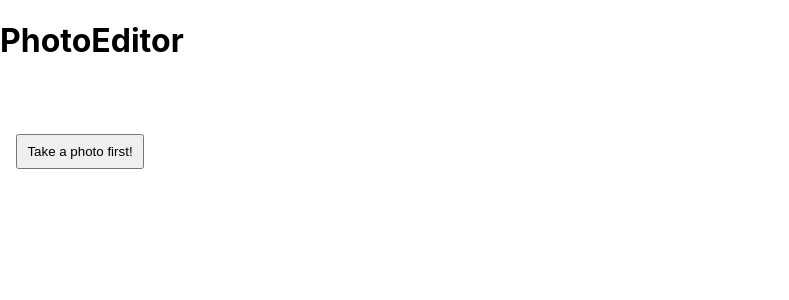
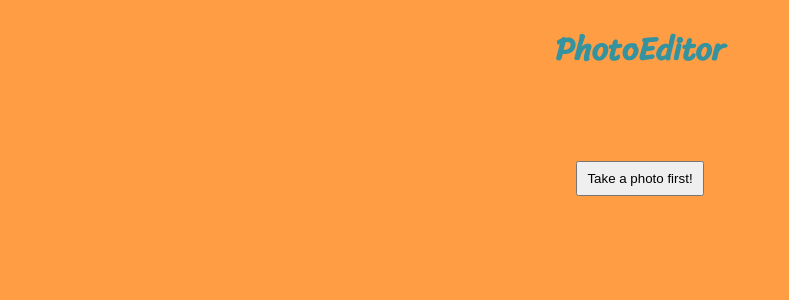
Before and after one commit to wmw123/fake-id-generator, a React (Create React App) app: page /photoeditor in a window 1280 px wide. Shown: the top 300 px of the page, without its empty margins (0-789 px from the left). Built offline with nearby package versions, Linux system fonts and the light colour scheme.

Commit message:
Styling aligned

```diff
--- a/src/index.css
+++ b/src/index.css
@@ -1,13 +1,14 @@
 body {
   margin: 0;
-  font-family: -apple-system, BlinkMacSystemFont, 'Segoe UI', 'Roboto', 'Oxygen',
-    'Ubuntu', 'Cantarell', 'Fira Sans', 'Droid Sans', 'Helvetica Neue',
+  font-family: -apple-system, BlinkMacSystemFont, "Segoe UI", "Roboto", "Oxygen",
+    "Ubuntu", "Cantarell", "Fira Sans", "Droid Sans", "Helvetica Neue",
     sans-serif;
   -webkit-font-smoothing: antialiased;
   -moz-osx-font-smoothing: grayscale;
+  background-color: #ff9d45;
 }
 
 code {
-  font-family: source-code-pro, Menlo, Monaco, Consolas, 'Courier New',
+  font-family: source-code-pro, Menlo, Monaco, Consolas, "Courier New",
     monospace;
 }
--- a/src/pages/PassportEditor.css
+++ b/src/pages/PassportEditor.css
@@ -1,12 +1,11 @@
 .passport-container {
   width: 100vw;
   height: 100vh;
-  background-color: #eee;
   display: flex;
   flex-direction: column;
   justify-content: center;
   align-items: center;
-  font-family: 'Sriracha', cursive;
+  font-family: "Sriracha", cursive;
   color: #00728f;
 }
 
@@ -109,7 +108,7 @@ figure {
 }
 
 figure.front {
-  background: url('../img/world.png');
+  background: url("../img/world.png");
   background-repeat: no-repeat;
   background-position: center;
   transform: rotate(90deg);
--- a/src/pages/PhotoEditor.jsx
+++ b/src/pages/PhotoEditor.jsx
@@ -5,6 +5,7 @@ import { useDispatch, useSelector } from "react-redux";
 import mergeImages from "merge-images";
 import "./attributes.css";
 import "./styles.css";
+import "./PassportEditor.css";
 
 import { selectImgSrc, selectCoordinates } from "../store/photo/selectors";
 import { addMergedPhoto } from "../store/photo/actions";
@@ -17,7 +18,7 @@ import {
   rightEyebrowData,
   noseData,
   mouthData,
-} from '../imageData/imageData';
+} from "../imageData/imageData";
 
 // import { fetchNetWeights } from 'face-api.js';
 
@@ -30,7 +31,7 @@ export default function PhotoEditor() {
   console.log("coordinates:", coordinates);
 
   const [imgArray, set_imgArray] = useState([
-    { name: 'portrait', src: portrait },
+    { name: "portrait", src: portrait },
   ]);
 
   const placeFeature = (image, nameId) => {
@@ -42,7 +43,7 @@ export default function PhotoEditor() {
       const l = portrait.offsetLeft;
       const t = portrait.offsetTop;
 
-      const newFeature = document.createElement('img');
+      const newFeature = document.createElement("img");
 
       const singleFeature = coordinates.find((feature) => {
         return feature.name === nameId;
@@ -51,8 +52,8 @@ export default function PhotoEditor() {
       console.log(singleFeature);
 
       // use dynamic "feature" argument here
-      newFeature.setAttribute('src', image);
-      newFeature.setAttribute('id', nameId);
+      newFeature.setAttribute("src", image);
+      newFeature.setAttribute("id", nameId);
       // newFeature.setAttribute("class", "overlays");
 
       // use dynamic "x" and "y" coordinates arguments here
@@ -63,7 +64,7 @@ export default function PhotoEditor() {
       // newFeature.style.top = singleFeature.position.y + "px";
       newFeature.style.position = "absolute";
 
-      if (image === 'empty') {
+      if (image === "empty") {
         if (oldFeature) {
           container.removeChild(oldFeature);
         }
@@ -73,7 +74,7 @@ export default function PhotoEditor() {
         if (index !== -1) {
           imgArray.splice(index);
         }
-        console.log('removed', 'index: ', index);
+        console.log("removed", "index: ", index);
       } else if (oldFeature) {
         container.replaceChild(newFeature, oldFeature);
         const index = imgArray.findIndex((img) => {
@@ -82,7 +83,7 @@ export default function PhotoEditor() {
         if (index !== -1) {
           imgArray[index] = { name: nameId, src: image };
         }
-        console.log('replaced', 'index:', index);
+        console.log("replaced", "index:", index);
       } else {
         container.appendChild(newFeature);
         set_imgArray([...imgArray, { name: nameId, src: image }]);
@@ -93,7 +94,7 @@ export default function PhotoEditor() {
 
   const dropDownCreator = (featureData) => {
     return (
-      <div style={{ width: '100px' }}>
+      <div style={{ width: "100px" }}>
         <Select
           options={featureData.featureArray}
           autosize={true}
@@ -108,41 +109,53 @@ export default function PhotoEditor() {
   const createMergedPhoto = () => {
     mergeImages(imgArray).then(
       (b64) => (console.log(typeof b64), dispatch(addMergedPhoto(b64))),
-      history.push('/passporteditor')
+      history.push("/passporteditor")
     );
   };
 
   return (
-    <div>
+    <div className="container">
       <h1>PhotoEditor</h1>
       <div id="imgContainer">
         <img
           id="portraitImage"
           src={portrait}
-          style={{ position: 'relative' }}
-          alt={''}
+          style={{ position: "relative" }}
+          alt={""}
         />
       </div>
       {portrait ? (
-        <>
+        <div className="button-wrapper">
+          <div className="select-item">
             left eyebrow
             {dropDownCreator(leftEyebrowData)}
+          </div>
+          <div className="select-item">
             left eye
             {dropDownCreator(leftEyeData)}
+          </div>
+          <div className="select-item">
             right eyebrow
             {dropDownCreator(rightEyebrowData)}
+          </div>
+          <div className="select-item">
             right eye
             {dropDownCreator(rightEyeData)}
+          </div>
+          <div className="select-item">
             nose
             {dropDownCreator(noseData)}
+          </div>
+          <div className="select-item">
             mouth
             {dropDownCreator(mouthData)}
+          </div>
           <button onClick={createMergedPhoto}>Save photo!</button>
-        </>
+        </div>
       ) : (
         <button
           onClick={() => {
-            history.push('/');
+            history.push("/");
           }}
         >
           Take a photo first!
--- a/src/pages/attributes.css
+++ b/src/pages/attributes.css
@@ -1,3 +1,20 @@
 .overlays {
   position: absolute;
 }
+
+.button-wrapper {
+  display: flex;
+  justify-content: center;
+}
+
+button {
+  width: 8rem;
+  padding: 0.5rem;
+  margin: 2rem 1rem;
+}
+
+.select-item {
+  display: flex;
+  flex-direction: column;
+  margin: 0.5rem;
+}
```
Lines whose indentation alone changed are shown as unchanged.
